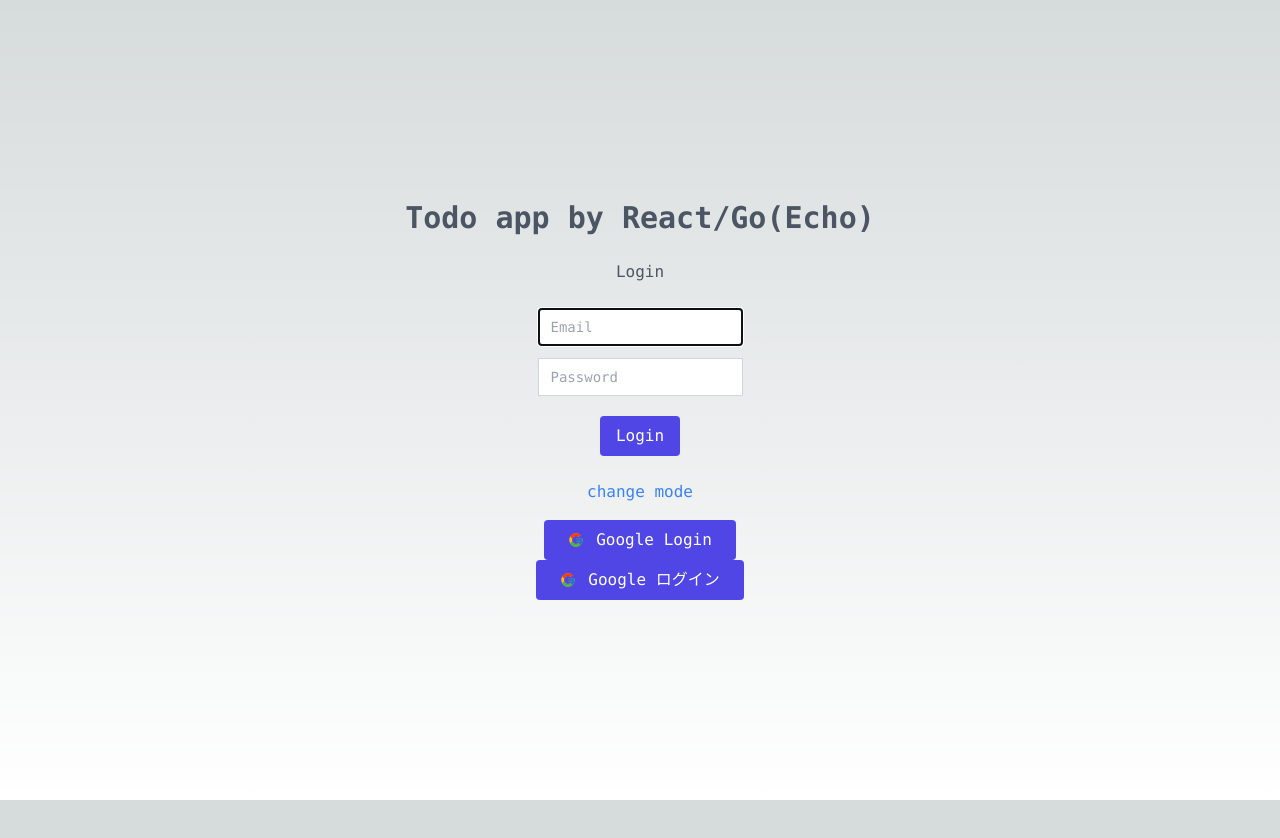
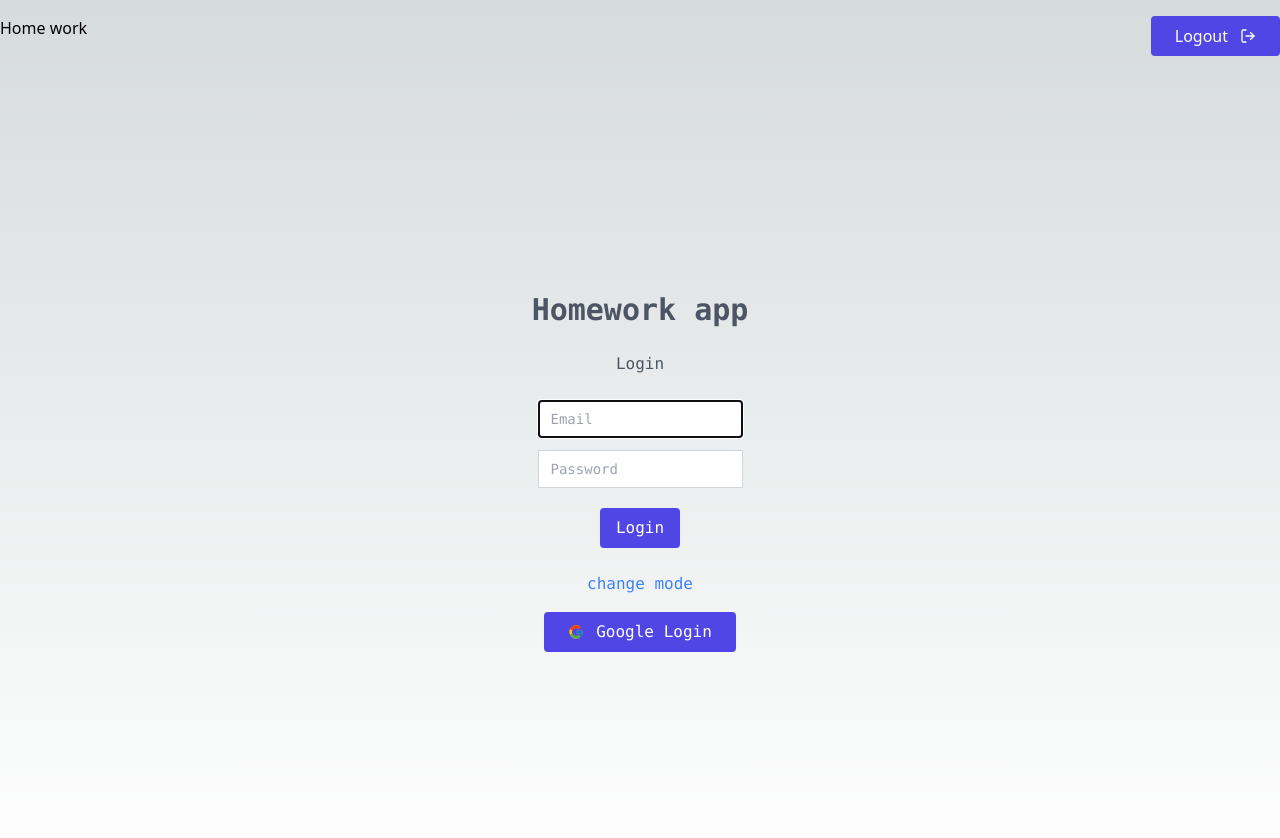
Before and after one commit to hiroky1983/homework-client, a Next.js app: page / in a window 1280 px wide. Shown: the top 838 px of the page. Before the commit the page ends 800 px from the top, so only its background shows below. Built offline with nearby package versions, Linux system fonts and the light colour scheme; no server answers.

Commit message:
UIの整理

```diff
--- a/src/app/layout.tsx
+++ b/src/app/layout.tsx
@@ -1,6 +1,7 @@
 import type { Metadata } from 'next'
 import './globals.css'
 
+import { Header } from '@/components/Header'
 import { AppProvider } from '@/provider/queryProvider'
 
 export const metadata: Metadata = {
@@ -16,7 +17,10 @@ export default function RootLayout({
   return (
     <html lang="ja">
       <body>
-        <AppProvider>{children}</AppProvider>
+        <AppProvider>
+          <Header />
+          {children}
+        </AppProvider>
       </body>
     </html>
   )
--- a/src/components/Auth.tsx
+++ b/src/components/Auth.tsx
@@ -2,7 +2,6 @@
 import React, { useEffect, useState } from 'react'
 import type { SubmitHandler } from 'react-hook-form'
 import { useForm } from 'react-hook-form'
-import { FcGoogle } from 'react-icons/fc'
 import { Button } from './Button'
 import { useMutateAuth } from '@/hooks/useMutateAuth'
 import { useCookie } from '@/hooks/useSetCookie'
@@ -47,7 +46,7 @@ export const Auth = () => {
     <div className="flex justify-center items-center flex-col min-h-screen text-gray-600 font-mono">
       <div className="flex items-center">
         <span className="text-center text-3xl font-extrabold">
-          Todo app by React/Go(Echo)
+          Homework app
         </span>
       </div>
       <h2 className="my-6">{isLogin ? 'Login' : 'Create a new account'}</h2>
@@ -86,19 +85,8 @@ export const Auth = () => {
       >
         change mode
       </div>
-      <div
-        className="cursor-pointer  text-blue-500 hover:opacity-70"
-        onClick={onClickGoogleLogin}
-      ></div>
-      <button
-        className="flex gap-3 items-center py-2 px-6 rounded text-white bg-indigo-600 hover:opacity-70"
-        onClick={onClickGoogleLogin}
-      >
-        <FcGoogle />
+      <Button handleClick={onClickGoogleLogin} isGoogleSvg>
         Google Login
-      </button>
-      <Button handleClick={onClickGoogleLogin} isGoogleSvg>
-        Google ログイン
       </Button>
     </div>
   )
--- a/src/components/Button.tsx
+++ b/src/components/Button.tsx
@@ -1,11 +1,13 @@
 import type { FC, ReactNode } from 'react'
 import { FcGoogle } from 'react-icons/fc'
+import { FiLogOut } from 'react-icons/fi'
 
 type Props = {
   children: ReactNode
   type?: 'button' | 'submit' | 'reset'
   handleClick?: () => void
   isGoogleSvg?: boolean
+  isLogout?: boolean
 }
 
 export const Button: FC<Props> = ({
@@ -13,6 +15,7 @@ export const Button: FC<Props> = ({
   type = 'button',
   handleClick,
   isGoogleSvg = false,
+  isLogout = false,
 }) => {
   return (
     <div>
@@ -20,12 +23,18 @@ export const Button: FC<Props> = ({
         className={`disabled:opacity-40 py-2 px-4 rounded text-white bg-indigo-600 hover:opacity-70 ${
           isGoogleSvg &&
           'flex gap-3 items-center py-2 px-6 rounded text-white bg-indigo-600 hover:opacity-70'
-        }`}
+        }
+          ${
+            isLogout &&
+            'flex gap-3 items-center py-2 px-6 rounded text-white bg-indigo-600 hover:opacity-70'
+          }
+          `}
         type={type}
         onClick={handleClick}
       >
         {isGoogleSvg && <FcGoogle />}
         {children}
+        {isLogout && <FiLogOut />}
       </button>
     </div>
   )
--- a/src/components/Header.tsx
+++ b/src/components/Header.tsx
@@ -1,10 +1,20 @@
-import React from 'react'
+'use client'
+import { Button } from './Button'
+import { useMutateAuth } from '@/hooks/useMutateAuth'
 
 export const Header = () => {
+  const { logoutMutation } = useMutateAuth()
+
+  const logout = async () => {
+    await logoutMutation.mutateAsync()
+  }
+
   return (
     <div className="flex py-4 justify-between">
       <h1>Home work</h1>
-
+      <Button handleClick={logout} isLogout>
+        Logout
+      </Button>
     </div>
   )
 }
--- a/src/components/Top.tsx
+++ b/src/components/Top.tsx
@@ -3,7 +3,6 @@ import { useEffect, useRef, useState } from 'react'
 import type { SubmitHandler } from 'react-hook-form'
 import { useForm } from 'react-hook-form'
 import { Button } from './Button'
-import { useMutateAuth } from '@/hooks/useMutateAuth'
 import type { Chat } from '@/types'
 
 export const Top = () => {
@@ -11,13 +10,8 @@ export const Top = () => {
   const [sentMessage, setSentMessage] = useState('')
 
   const { register, handleSubmit, reset } = useForm<Chat>()
-  const { logoutMutation } = useMutateAuth()
   const socketRef = useRef<WebSocket>()
   const [isConnected, setIsConnected] = useState(false)
-
-  const logout = async () => {
-    await logoutMutation.mutateAsync()
-  }
 
   useEffect(() => {
     const websocket = new WebSocket('ws://localhost:8080/socket')
@@ -55,12 +49,9 @@ export const Top = () => {
   return (
     <div className="flex gap-4 justify-center items-center flex-col min-h-screen text-gray-600 font-mono">
       <p>Top</p>
-      <button
-        className="py-2 px-4 rounded text-white bg-indigo-600 hover:opacity-70"
-        onClick={logout}
-      >
-        ログアウト
-      </button>
+      <p>{`${isConnected}`}</p>
+      <p>{`formMessage: ${formMessage}`}</p>
+      <p>{`sentMessage: ${sentMessage}`}</p>
       <form onSubmit={handleSubmit(handleSubmitChat)}>
         <div className="flex gap-2">
           <input
@@ -74,9 +65,6 @@ export const Top = () => {
           <Button type="submit">送信</Button>
         </div>
       </form>
-      <p>{`${isConnected}`}</p>
-      <p>{`formMessage: ${formMessage}`}</p>
-      <p>{`sentMessage: ${sentMessage}`}</p>
     </div>
   )
 }
```
